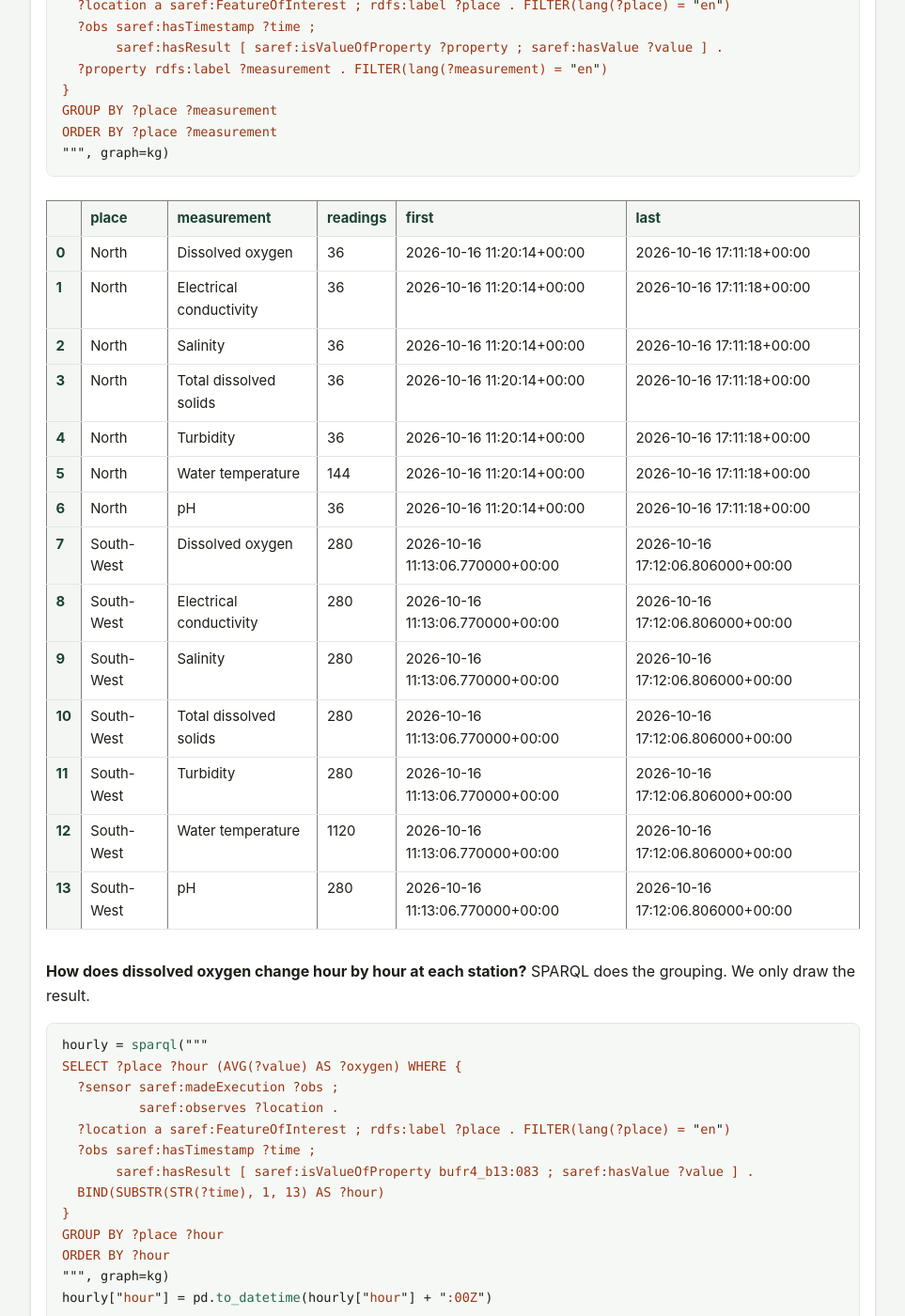
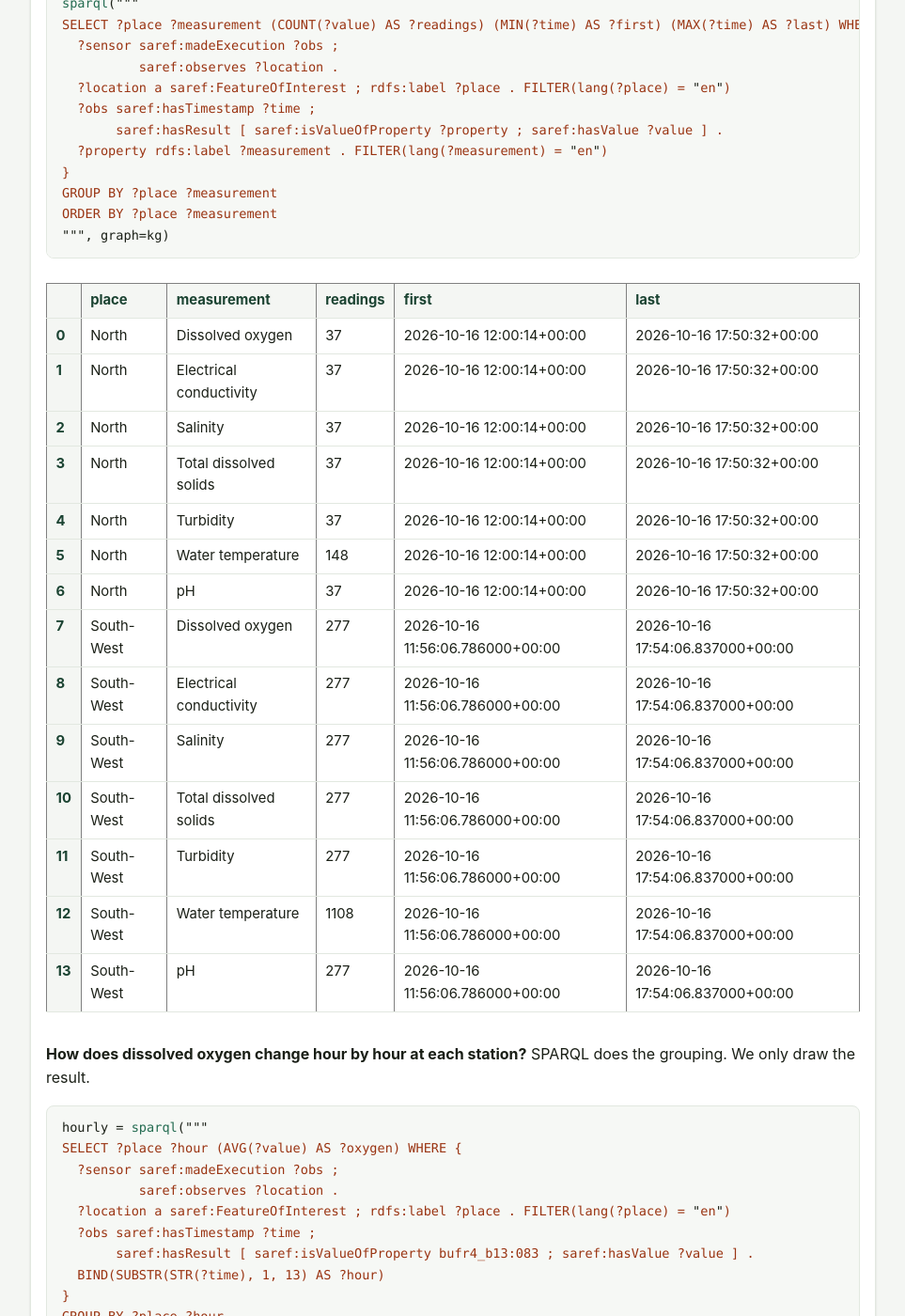
Before and after one commit to NeverBlink-labs/oberek-rue, a Jekyll site: the page built from tutorials/research.md, in a window 1280 px wide and 1400 px high, scrolled down 12325 px. Shown: the whole window at 94% size, without its empty margins (158-1121 px from the left). Built offline with Jekyll 4.4.1, drawn with Linux system fonts in a browser that asks for light colours; some of the changed text lies outside the part shown.

Commit message:
button and notebook fixes

````diff
--- a/_data/research_capture.yml
+++ b/_data/research_capture.yml
@@ -1 +1 @@
-captured: "2026-10-16 17:09 UTC"
+captured: "2026-10-16 17:53 UTC"
--- a/_includes/research-notebook.md
+++ b/_includes/research-notebook.md
@@ -22,6 +22,10 @@
 LOCATION = "SouthWest"  # the same place in the metadata: SouthWest or North
 DAYS = 2                # full UTC days to download, plus today so far
 HOURS = 6               # hours of linked data to load for the SPARQL questions in section 5
+```
+
+```python
+%pip install -q boto3 pandas matplotlib rdflib requests  # already installed? this does nothing
 ```
 
 ```python
@@ -617,88 +621,88 @@
   <tbody>
     <tr>
       <th>0</th>
-      <td>2026-10-16 17:12:06.806000+00:00</td>
+      <td>2026-10-16 17:54:06.837000+00:00</td>
       <td>Sensor de conductividad eléctrica</td>
       <td>s4mari:Salinity</td>
-      <td>875.00</td>
+      <td>861.00</td>
       <td>unit:MilliGM-PER-L</td>
       <td>nbi:Location-SouthWest</td>
     </tr>
     <tr>
       <th>1</th>
-      <td>2026-10-16 17:12:06.806000+00:00</td>
+      <td>2026-10-16 17:54:06.837000+00:00</td>
       <td>Sensor de conductividad eléctrica</td>
       <td>s4mari:WaterConductivity</td>
-      <td>1,590.00</td>
+      <td>1,565.00</td>
       <td>unit:MicroS-PER-CentiM</td>
       <td>nbi:Location-SouthWest</td>
     </tr>
     <tr>
       <th>2</th>
-      <td>2026-10-16 17:12:06.806000+00:00</td>
+      <td>2026-10-16 17:54:06.837000+00:00</td>
       <td>Sensor de conductividad eléctrica</td>
       <td>s4mari:WaterTemperature</td>
-      <td>27.40</td>
+      <td>26.30</td>
       <td>unit:DEG_C</td>
       <td>nbi:Location-SouthWest</td>
     </tr>
     <tr>
       <th>3</th>
-      <td>2026-10-16 17:12:06.806000+00:00</td>
+      <td>2026-10-16 17:54:06.837000+00:00</td>
       <td>Sensor de conductividad eléctrica</td>
       <td>s4watr:TotalDissolvedSolids</td>
-      <td>795.00</td>
+      <td>783.00</td>
       <td>unit:MilliGM-PER-L</td>
       <td>nbi:Location-SouthWest</td>
     </tr>
     <tr>
       <th>4</th>
-      <td>2026-10-16 17:12:06.806000+00:00</td>
+      <td>2026-10-16 17:54:06.837000+00:00</td>
       <td>Sensor de oxígeno disuelto</td>
       <td>bufr4_b13:083</td>
-      <td>11.82</td>
+      <td>11.32</td>
       <td>unit:MilliGM-PER-L</td>
       <td>nbi:Location-SouthWest</td>
     </tr>
     <tr>
       <th>5</th>
-      <td>2026-10-16 17:12:06.806000+00:00</td>
+      <td>2026-10-16 17:54:06.837000+00:00</td>
       <td>Sensor de oxígeno disuelto</td>
       <td>s4mari:WaterTemperature</td>
-      <td>24.00</td>
+      <td>24.30</td>
       <td>unit:DEG_C</td>
       <td>nbi:Location-SouthWest</td>
     </tr>
     <tr>
       <th>6</th>
-      <td>2026-10-16 17:12:06.806000+00:00</td>
+      <td>2026-10-16 17:54:06.837000+00:00</td>
       <td>Sensor de pH</td>
       <td>qudt_qk:Acidity</td>
-      <td>7.55</td>
+      <td>7.56</td>
       <td>unit:PH</td>
       <td>nbi:Location-SouthWest</td>
     </tr>
     <tr>
       <th>7</th>
-      <td>2026-10-16 17:12:06.806000+00:00</td>
+      <td>2026-10-16 17:54:06.837000+00:00</td>
       <td>Sensor de pH</td>
       <td>s4mari:WaterTemperature</td>
-      <td>28.09</td>
+      <td>26.54</td>
       <td>unit:DEG_C</td>
       <td>nbi:Location-SouthWest</td>
     </tr>
     <tr>
       <th>8</th>
-      <td>2026-10-16 17:12:06.806000+00:00</td>
+      <td>2026-10-16 17:54:06.837000+00:00</td>
       <td>Sensor de turbidez</td>
       <td>s4mari:WaterTemperature</td>
-      <td>18.40</td>
+      <td>19.10</td>
       <td>unit:DEG_C</td>
       <td>nbi:Location-SouthWest</td>
     </tr>
     <tr>
       <th>9</th>
-      <td>2026-10-16 17:12:06.806000+00:00</td>
+      <td>2026-10-16 17:54:06.837000+00:00</td>
       <td>Sensor de turbidez</td>
       <td>s4watr:Turbidity</td>
       <td>998.70</td>
@@ -985,113 +990,113 @@
       <th>0</th>
       <td>North</td>
       <td>Dissolved oxygen</td>
-      <td>36</td>
-      <td>2026-10-16 11:20:14+00:00</td>
-      <td>2026-10-16 17:11:18+00:00</td>
+      <td>37</td>
+      <td>2026-10-16 12:00:14+00:00</td>
+      <td>2026-10-16 17:50:32+00:00</td>
     </tr>
     <tr>
       <th>1</th>
       <td>North</td>
       <td>Electrical conductivity</td>
-      <td>36</td>
-      <td>2026-10-16 11:20:14+00:00</td>
-      <td>2026-10-16 17:11:18+00:00</td>
+      <td>37</td>
+      <td>2026-10-16 12:00:14+00:00</td>
+      <td>2026-10-16 17:50:32+00:00</td>
     </tr>
     <tr>
       <th>2</th>
       <td>North</td>
       <td>Salinity</td>
-      <td>36</td>
-      <td>2026-10-16 11:20:14+00:00</td>
-      <td>2026-10-16 17:11:18+00:00</td>
+      <td>37</td>
+      <td>2026-10-16 12:00:14+00:00</td>
+      <td>2026-10-16 17:50:32+00:00</td>
     </tr>
     <tr>
       <th>3</th>
       <td>North</td>
       <td>Total dissolved solids</td>
-      <td>36</td>
-      <td>2026-10-16 11:20:14+00:00</td>
-      <td>2026-10-16 17:11:18+00:00</td>
+      <td>37</td>
+      <td>2026-10-16 12:00:14+00:00</td>
+      <td>2026-10-16 17:50:32+00:00</td>
     </tr>
     <tr>
       <th>4</th>
       <td>North</td>
       <td>Turbidity</td>
-      <td>36</td>
-      <td>2026-10-16 11:20:14+00:00</td>
-      <td>2026-10-16 17:11:18+00:00</td>
+      <td>37</td>
+      <td>2026-10-16 12:00:14+00:00</td>
+      <td>2026-10-16 17:50:32+00:00</td>
     </tr>
     <tr>
       <th>5</th>
       <td>North</td>
       <td>Water temperature</td>
-      <td>144</td>
-      <td>2026-10-16 11:20:14+00:00</td>
-      <td>2026-10-16 17:11:18+00:00</td>
+      <td>148</td>
+      <td>2026-10-16 12:00:14+00:00</td>
+      <td>2026-10-16 17:50:32+00:00</td>
     </tr>
     <tr>
       <th>6</th>
       <td>North</td>
       <td>pH</td>
-      <td>36</td>
-      <td>2026-10-16 11:20:14+00:00</td>
-      <td>2026-10-16 17:11:18+00:00</td>
+      <td>37</td>
+      <td>2026-10-16 12:00:14+00:00</td>
+      <td>2026-10-16 17:50:32+00:00</td>
     </tr>
     <tr>
       <th>7</th>
       <td>South-West</td>
       <td>Dissolved oxygen</td>
-      <td>280</td>
-      <td>2026-10-16 11:13:06.770000+00:00</td>
-      <td>2026-10-16 17:12:06.806000+00:00</td>
+      <td>277</td>
+      <td>2026-10-16 11:56:06.786000+00:00</td>
+      <td>2026-10-16 17:54:06.837000+00:00</td>
     </tr>
     <tr>
       <th>8</th>
       <td>South-West</td>
       <td>Electrical conductivity</td>
-      <td>280</td>
-      <td>2026-10-16 11:13:06.770000+00:00</td>
-      <td>2026-10-16 17:12:06.806000+00:00</td>
+      <td>277</td>
+      <td>2026-10-16 11:56:06.786000+00:00</td>
+      <td>2026-10-16 17:54:06.837000+00:00</td>
     </tr>
     <tr>
       <th>9</th>
       <td>South-West</td>
       <td>Salinity</td>
-      <td>280</td>
-      <td>2026-10-16 11:13:06.770000+00:00</td>
-      <td>2026-10-16 17:12:06.806000+00:00</td>
+      <td>277</td>
+      <td>2026-10-16 11:56:06.786000+00:00</td>
+      <td>2026-10-16 17:54:06.837000+00:00</td>
     </tr>
     <tr>
       <th>10</th>
       <td>South-West</td>
       <td>Total dissolved solids</td>
-      <td>280</td>
-      <td>2026-10-16 11:13:06.770000+00:00</td>
-      <td>2026-10-16 17:12:06.806000+00:00</td>
+      <td>277</td>
+      <td>2026-10-16 11:56:06.786000+00:00</td>
+      <td>2026-10-16 17:54:06.837000+00:00</td>
     </tr>
     <tr>
       <th>11</th>
       <td>South-West</td>
       <td>Turbidity</td>
-      <td>280</td>
-      <td>2026-10-16 11:13:06.770000+00:00</td>
-      <td>2026-10-16 17:12:06.806000+00:00</td>
+      <td>277</td>
+      <td>2026-10-16 11:56:06.786000+00:00</td>
+      <td>2026-10-16 17:54:06.837000+00:00</td>
     </tr>
     <tr>
       <th>12</th>
       <td>South-West</td>
       <td>Water temperature</td>
-      <td>1120</td>
-      <td>2026-10-16 11:13:06.770000+00:00</td>
-      <td>2026-10-16 17:12:06.806000+00:00</td>
+      <td>1108</td>
+      <td>2026-10-16 11:56:06.786000+00:00</td>
+      <td>2026-10-16 17:54:06.837000+00:00</td>
     </tr>
     <tr>
       <th>13</th>
       <td>South-West</td>
       <td>pH</td>
-      <td>280</td>
-      <td>2026-10-16 11:13:06.770000+00:00</td>
-      <td>2026-10-16 17:12:06.806000+00:00</td>
+      <td>277</td>
+      <td>2026-10-16 11:56:06.786000+00:00</td>
+      <td>2026-10-16 17:54:06.837000+00:00</td>
     </tr>
   </tbody>
 </table>
@@ -1175,23 +1180,23 @@
       <th>0</th>
       <td>North</td>
       <td>Dissolved oxygen</td>
-      <td>36</td>
-      <td>8</td>
+      <td>37</td>
+      <td>4</td>
       <td>0</td>
     </tr>
     <tr>
       <th>1</th>
       <td>North</td>
       <td>Electrical conductivity</td>
-      <td>36</td>
-      <td>36</td>
-      <td>1</td>
+      <td>37</td>
+      <td>37</td>
+      <td>0</td>
     </tr>
     <tr>
       <th>2</th>
       <td>North</td>
       <td>Salinity</td>
-      <td>36</td>
+      <td>37</td>
       <td>0</td>
       <td>0</td>
     </tr>
@@ -1199,7 +1204,7 @@
       <th>3</th>
       <td>North</td>
       <td>Turbidity</td>
-      <td>36</td>
+      <td>37</td>
       <td>0</td>
       <td>0</td>
     </tr>
@@ -1207,15 +1212,15 @@
       <th>4</th>
       <td>North</td>
       <td>Water temperature</td>
-      <td>144</td>
-      <td>12</td>
+      <td>148</td>
+      <td>11</td>
       <td>0</td>
     </tr>
     <tr>
       <th>5</th>
       <td>North</td>
       <td>pH</td>
-      <td>36</td>
+      <td>37</td>
       <td>0</td>
       <td>0</td>
     </tr>
@@ -1223,15 +1228,15 @@
       <th>6</th>
       <td>South-West</td>
       <td>Dissolved oxygen</td>
-      <td>280</td>
-      <td>92</td>
+      <td>277</td>
+      <td>124</td>
       <td>29</td>
     </tr>
     <tr>
       <th>7</th>
       <td>South-West</td>
       <td>Electrical conductivity</td>
-      <td>280</td>
+      <td>277</td>
       <td>0</td>
       <td>0</td>
     </tr>
@@ -1239,7 +1244,7 @@
       <th>8</th>
       <td>South-West</td>
       <td>Salinity</td>
-      <td>280</td>
+      <td>277</td>
       <td>0</td>
       <td>0</td>
     </tr>
@@ -1247,15 +1252,15 @@
       <th>9</th>
       <td>South-West</td>
       <td>Turbidity</td>
-      <td>280</td>
-      <td>280</td>
-      <td>280</td>
+      <td>277</td>
+      <td>277</td>
+      <td>277</td>
     </tr>
     <tr>
       <th>10</th>
       <td>South-West</td>
       <td>Water temperature</td>
-      <td>1120</td>
+      <td>1108</td>
       <td>83</td>
       <td>0</td>
     </tr>
@@ -1263,7 +1268,7 @@
       <th>11</th>
       <td>South-West</td>
       <td>pH</td>
-      <td>280</td>
+      <td>277</td>
       <td>0</td>
       <td>0</td>
     </tr>
--- a/_layouts/tutorial.html
+++ b/_layouts/tutorial.html
@@ -14,7 +14,7 @@
   <link rel="stylesheet" href="{{ '/assets/css/tutorial.css' | relative_url }}">
 </head>
 <body class="{{ page.body_class }}">
-  <header>
+  <header id="top">
     <div class="wrap">
       <nav class="crumbs" aria-label="Breadcrumb">
         <a href="{{ '/' | relative_url }}">{{ rue.name }}</a>
@@ -33,6 +33,13 @@
 
   <main class="wrap">
   {{ content }}
+  {% unless page.url == '/tutorials/' %}
+  <nav class="page-end no-print" aria-label="End of page">
+    <a class="btn secondary" href="#top">↑ Back to top</a>
+    <a class="btn secondary" href="{{ '/tutorials/' | relative_url }}">All tutorials</a>
+    {% if page.printable %}<a class="btn secondary" href="javascript:window.print()">Print this guide</a>{% endif %}
+  </nav>
+  {% endunless %}
   </main>
 
   <footer>
--- a/assets/css/tutorial.css
+++ b/assets/css/tutorial.css
@@ -126,6 +126,10 @@
   ol.steps > li { padding-left: 2.6rem; }
   .logos img { height: 44px; }
 }
+.page-end { display: flex; flex-wrap: wrap; gap: 0.5rem; justify-content: center; margin: 2.5rem 0 1rem; }
+html { scroll-behavior: smooth; }
+@media (prefers-reduced-motion: reduce) { html { scroll-behavior: auto; } }
+
 @media print {
   header, footer, .no-print { display: none; }
   main { border: 0; box-shadow: none; margin: 0; }
--- a/scripts/build_research_page.py
+++ b/scripts/build_research_page.py
@@ -60,10 +60,14 @@
             out.append(text)
             continue
         out.append(f"```python\n{cell.source}\n```")
+        if cell.source.startswith("%pip"):
+            continue  # pip's messages are not worth showing
         for o in cell.outputs:
             if o.output_type == "error":
                 raise SystemExit(f"Notebook failed: {o.ename}: {o.evalue}")
             if o.output_type == "stream":
+                if not o.text.strip():
+                    continue
                 out.append(f"```text\n{o.text.rstrip()}\n```")
                 continue
             data = o.get("data", {})
````
Also changed, not shown: other parts of _includes/research-notebook.md (+18 -17 lines), tutorials/dashboard.md (+1 -2 lines), assets/tutorials/img/research/figure-2.png, 1 other file.
